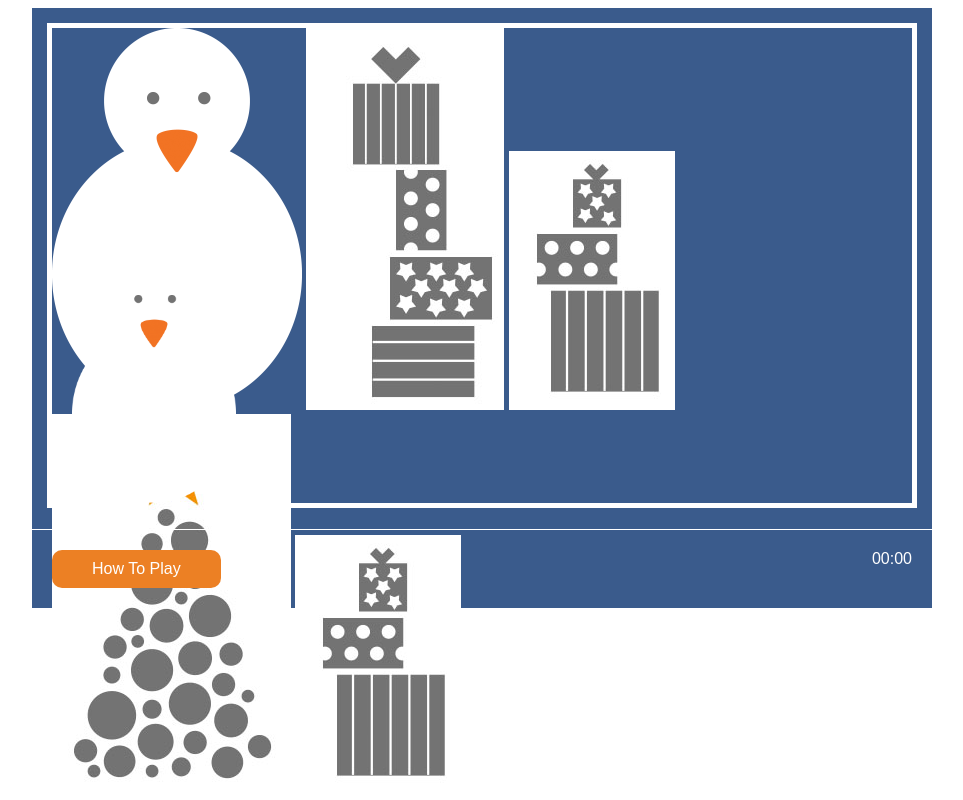
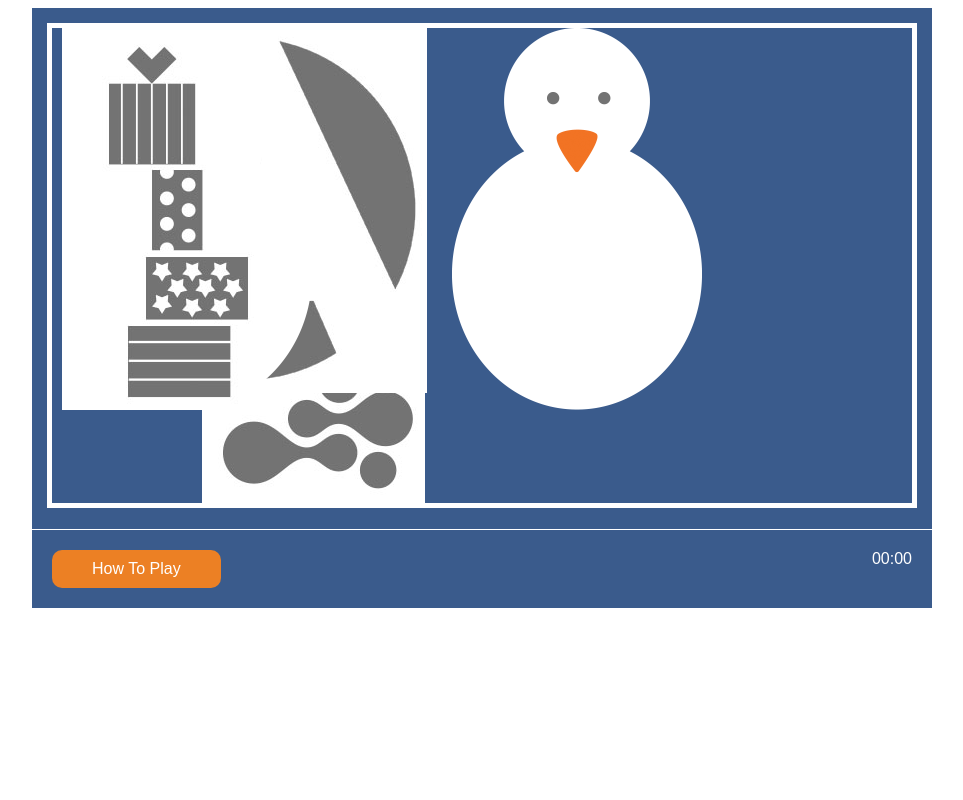
Before and after one commit to iO-Academy/christmasGame2016, a PHP site: page /game.html in a window 1280 px wide. Shown: the whole page, without its empty margins (158-1121 px from the left). Run offline with PHP 8.4, Linux system fonts and the light colour scheme.

Commit message:
add selection 2 images

```diff
--- a/css/global.css
+++ b/css/global.css
@@ -5,3 +5,7 @@
 .right {
     float: right;
 }
+
+.hide {
+    display: none;
+}
--- a/css/layout.css
+++ b/css/layout.css
@@ -46,7 +46,6 @@ form .button {
 #game {
     border: 5px solid #ffffff;
     height: 485px;
-    position: relative;
 }
 
 footer {
--- a/css/level_layout.css
+++ b/css/level_layout.css
@@ -1,3 +1,9 @@
+.selection {
+    position: relative;
+    min-width: 100%;
+    height: 100%;
+}
+
 #img1 {
     height: 250px;
     position: absolute;
@@ -20,3 +26,39 @@
 #img5 {
 
 }
+
+
+.selection img {
+    position: absolute;
+}
+
+#selection2 .img1 {
+    width: 50px;
+    top: 0;
+    left: 10px;
+}
+
+#selection2 .img2 {
+    bottom: 0;
+    left: 150px;
+}
+
+#selection2 .img3 {
+    top: 0;
+    left: 400px;
+}
+
+#selection2 .img4 {
+    top: 0;
+    left: 10px;
+}
+
+#selection2 .img5 {
+    top: 0;
+    left: 10px;
+}
+
+#selection2 .img6 {
+    top: 0;
+    left: 10px;
+}
--- a/game.html
+++ b/game.html
@@ -12,13 +12,22 @@
 <body>
 <div id="canvas" class="game">
     <div id="game">
-        <div class="selection">
+        <div class="selection hide">
             <img id="img1" src="assets/snowman.png">
             <img id="img2" src="assets/snowman.png">
             <img id="img3" src="assets/presents-1.jpg">
             <img id="img4" src="assets/presents-2.jpg">
             <img id="img5" src="assets/tree.jpg">
             <img id="img6" src="assets/presents-2.jpg">
+        </div>
+
+        <div class="selection" id="selection2">
+            <img class="img1" src="assets/a-logo.jpg">
+            <img class="img2" src="assets/m-logo.jpg">
+            <img class="img3" src="assets/snowman.png">
+            <img class="img4" src="assets/a-logo.jpg">
+            <img class="img5" src="assets/snowman.png">
+            <img class="img6" src="assets/presents-1.jpg">
         </div>
     </div>
 
```
